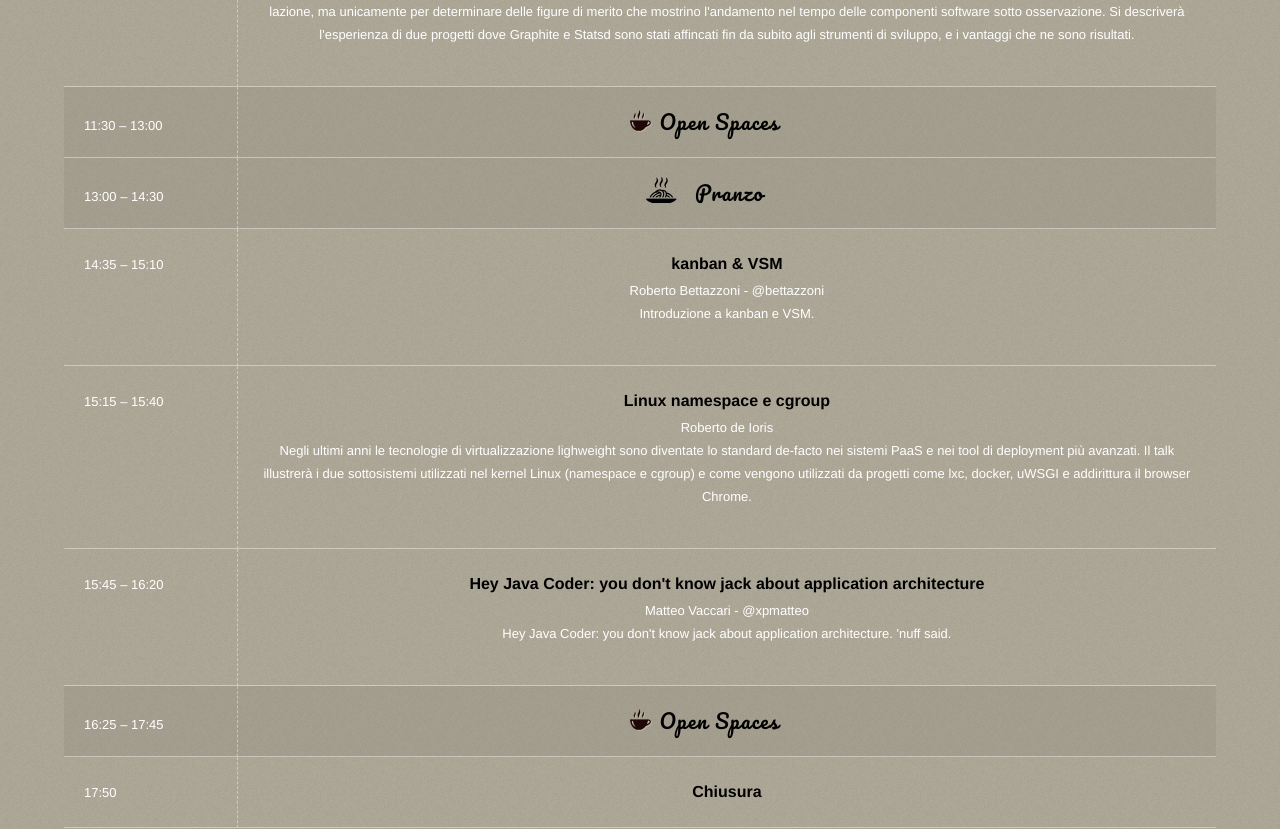
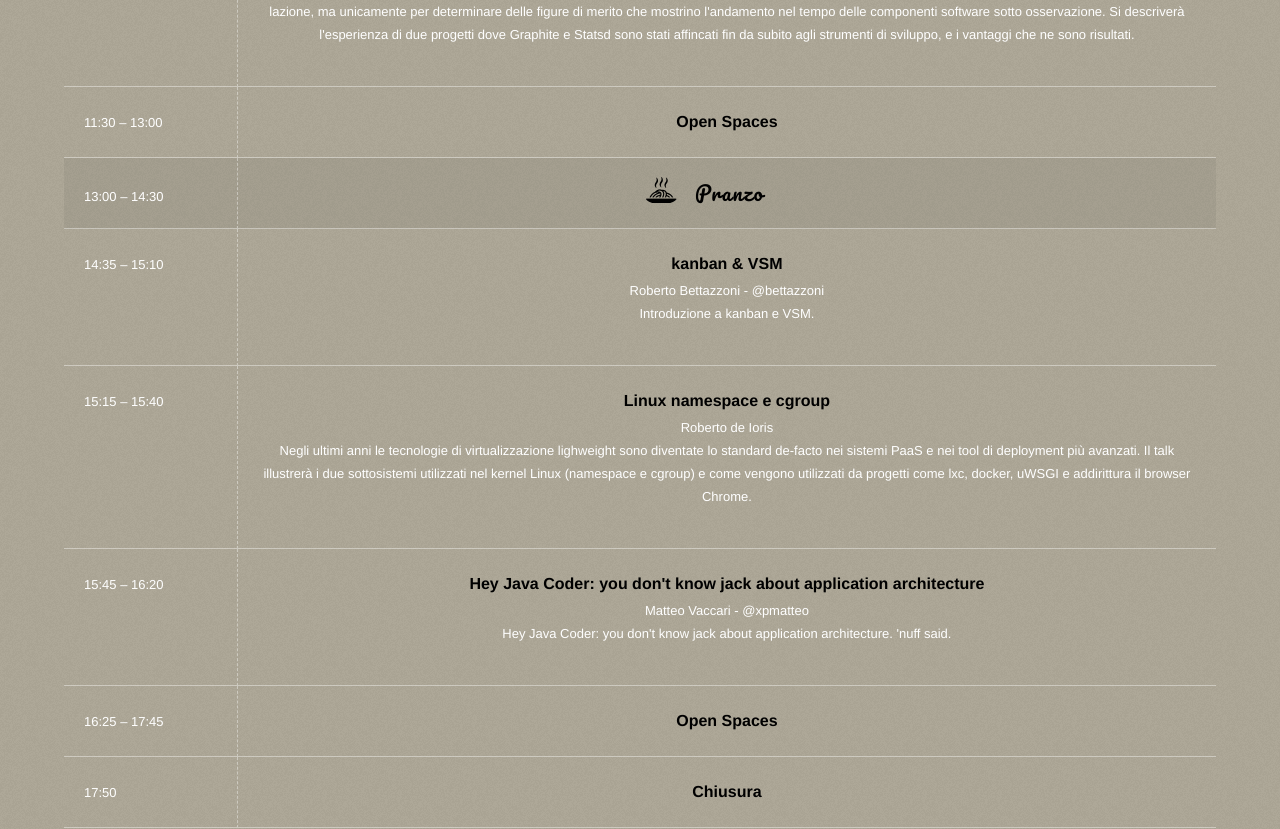
Before and after one commit to GrUSP/devops-day-2014, a Jekyll site: the page built from index.html, in a window 1280 px wide. Shown: the part 2990-3819 px from the top of the page. Built offline with Jekyll 4.4.1, drawn with Linux system fonts in a browser that asks for light colours; Markdown is read by kramdown in place of the engine named in the settings; comment, search, counter and statistics services are not loaded.

Commit message:
Tolta la classe break, che lascia intendere che ci sia un coffee break

```diff
--- a/_includes/section-speakers.html
+++ b/_includes/section-speakers.html
@@ -101,7 +101,7 @@
         </td>
       </tr>
 
-      <tr class="break">
+      <tr class="common_event">
         <td class="time">11:30 &ndash; 13:00</td>
         <td>
           <h4><strong>Open Spaces</strong></h4>
@@ -168,7 +168,7 @@
         </td>
       </tr>
 
-      <tr class="break">
+      <tr class="common_event">
         <td class="time">16:25 &ndash; 17:45</td>
         <td>
           <h4><strong>Open Spaces</strong></h4>
```
